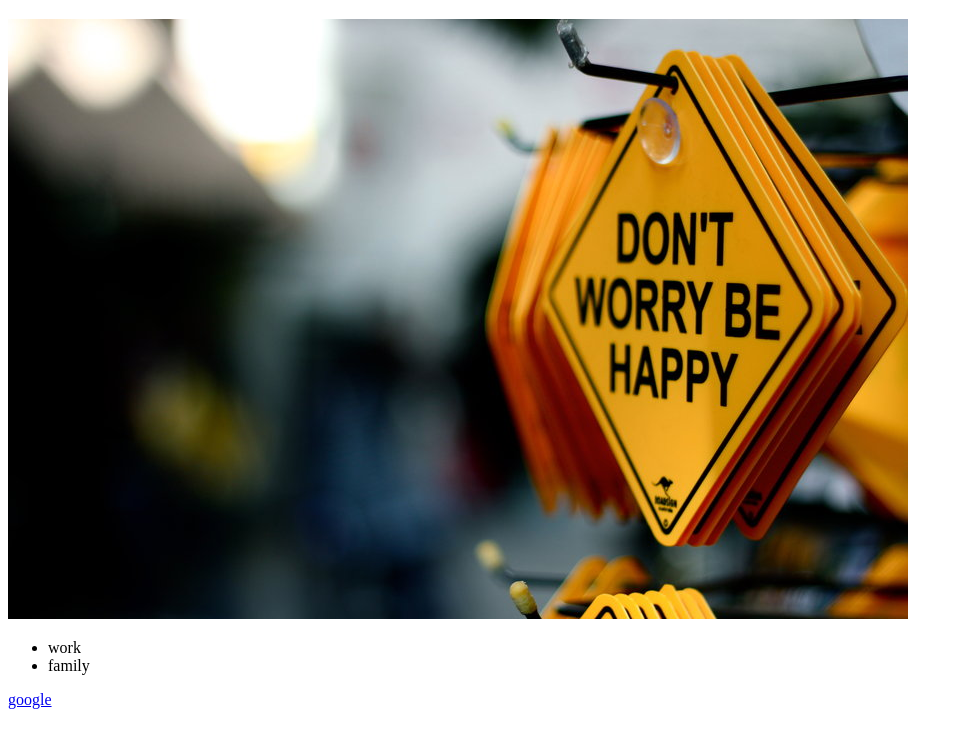
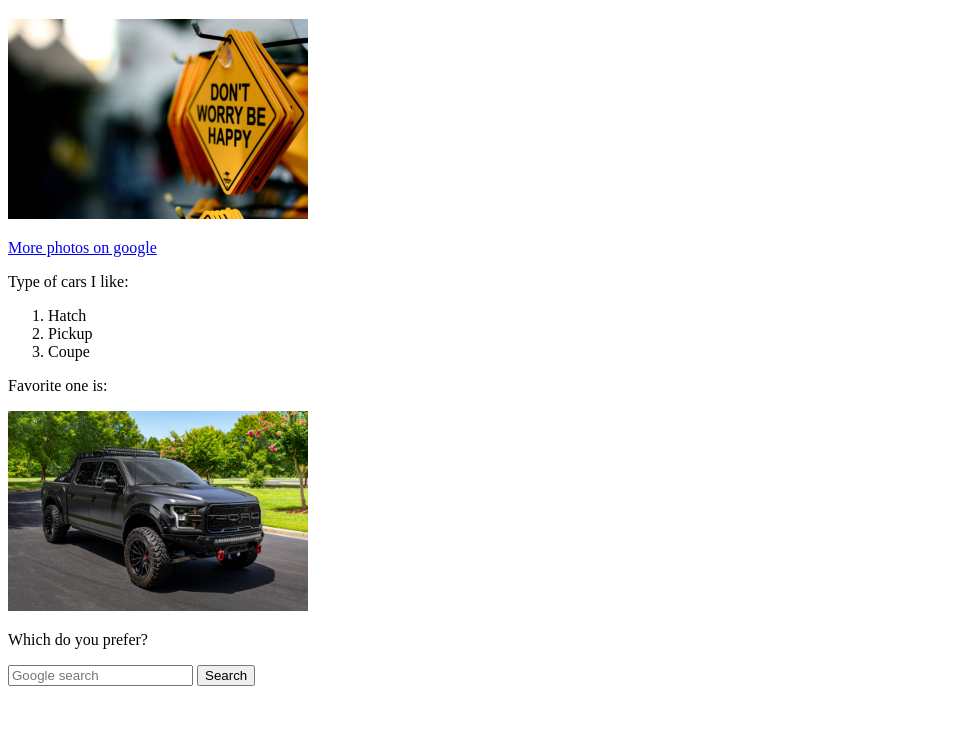
Before and after one commit to SerhiiBodnar/html-lending, a plain HTML site: page index.html in a window 1280 px wide. Shown: the part 61-800 px from the top of the page, without its empty margins (0-963 px from the left). Drawn offline with Linux system fonts and the light colour scheme.

Commit message:
some changes

```diff
--- a/index.html
+++ b/index.html
@@ -12,15 +12,25 @@
 <body>
     <header>
         <h1>Hi! My name is Serhii:)</h1>
-        <img src="img/happy.jpg" alt="happy">
+        <img width="300" src="img/happy.jpg" alt="happy">
+        <p><a href="https://www.google.com.ua/?&bih=969&biw=1365&hl=en">More photos on google</a>
+        </p>
     </header>
     <main>
-        <ul>
-            <li>work</li>
-            <li>family</li>
-        </ul>
-        <p><a href="https://www.google.com.ua/?&bih=969&biw=1365&hl=en">google</a>
-        </p>
+        <p>Type of cars I like: </p>
+        <ol>
+            <li>Hatch</li>
+            <li>Pickup</li>
+            <li>Coupe</li>
+        </ol>
+        <p>Favorite one is:</p>
+        <img width="300" src="img/F-150.jpg" alt="Ford">
+        <p>Which do you prefer?</p>
+
+        <form action="https://www.google.com.ua/?&bih=969&biw=1365&hl=en">
+            <input type="text" placeholder="Google search">
+            <button>Search</button>
+        </form>
     </main>
     <footer>
 
```
Also changed, not shown: img/F-150.jpg (added).
